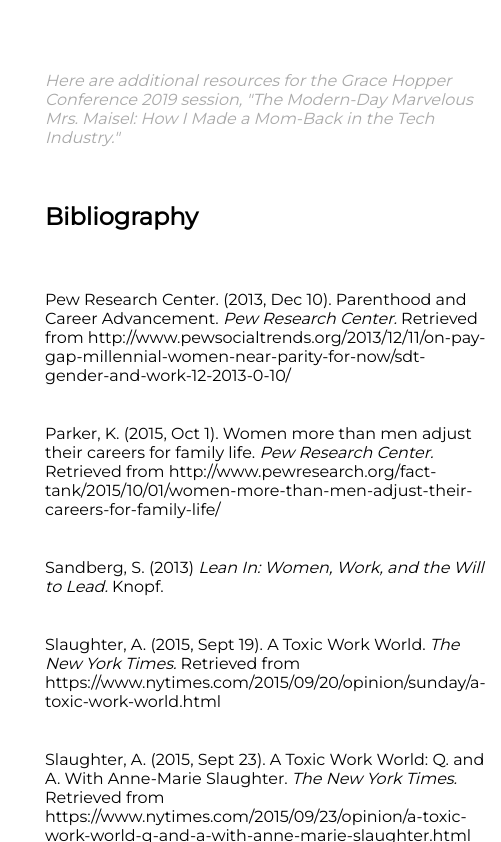
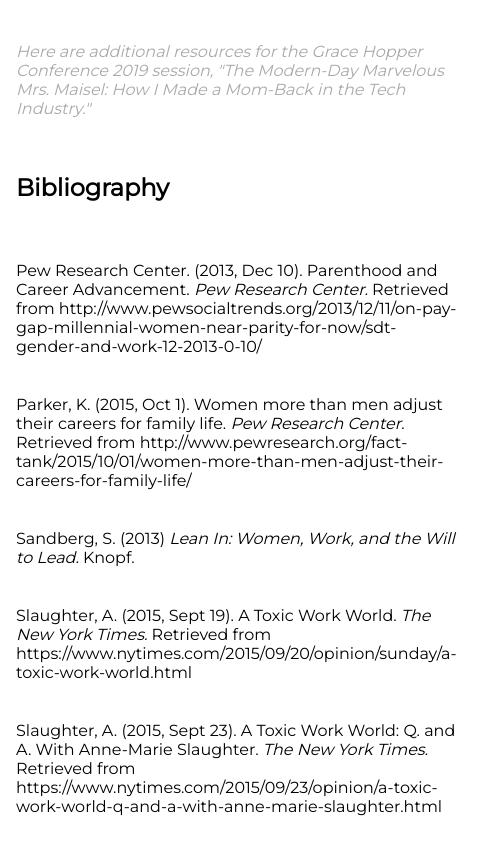
Before and after one commit to christineywang/momback-resources, a plain HTML site: page index.html in a window 390 px wide. Shown: the top 842 px of the page, 501 px wide, since content can reach past the window. Drawn offline with Linux system fonts and the light colour scheme.

Commit message:
Make mobile responsive

```diff
--- a/index.html
+++ b/index.html
@@ -14,17 +14,10 @@
         min-height: calc(100vh - 40vh);
       }
       #main > article {
-      flex: 1;
+        margin-right: 15em;
+        margin-left: 15em;
       }
-      #main > nav,
-      #main > aside {
-      flex: 0 0 20vw;
-      background: white;
-      }
-      #main > nav {
-      order: -1;
-      }
-      header, footer, article, nav, aside {
+      header, footer, article {
         padding: 1em;
       }
       header, footer {
@@ -38,19 +31,17 @@
         color:#A9A9A9;
       }
       @media only screen and (max-width: 600px) {
-        header, footer, article, nav {
-          padding: 15px;
+        header, footer {
+          padding: 4em;
+          height: 0;
+          padding: 0;
         }
         header {
           width: 7.5vh;
           height: auto;
         }
-        aside {
-          padding: 0;
-          margin: 18px;
-        }
-        #main > aside, #main > nav {
-          flex: inherit;
+        #main > article {
+          margin: 0;
         }
       }
    </style>
@@ -95,8 +86,6 @@
             <div>Various episodes. <i>The Marvelous Mrs. Maisel.</i> Amazon Video. 29 Nov. 2017. Television. </div>
          </div>
       </article>
-      <nav></nav>
-      <aside></aside>
    </div>
    <footer></footer>
 </body>
```
Lines whose indentation alone changed are shown as unchanged.
